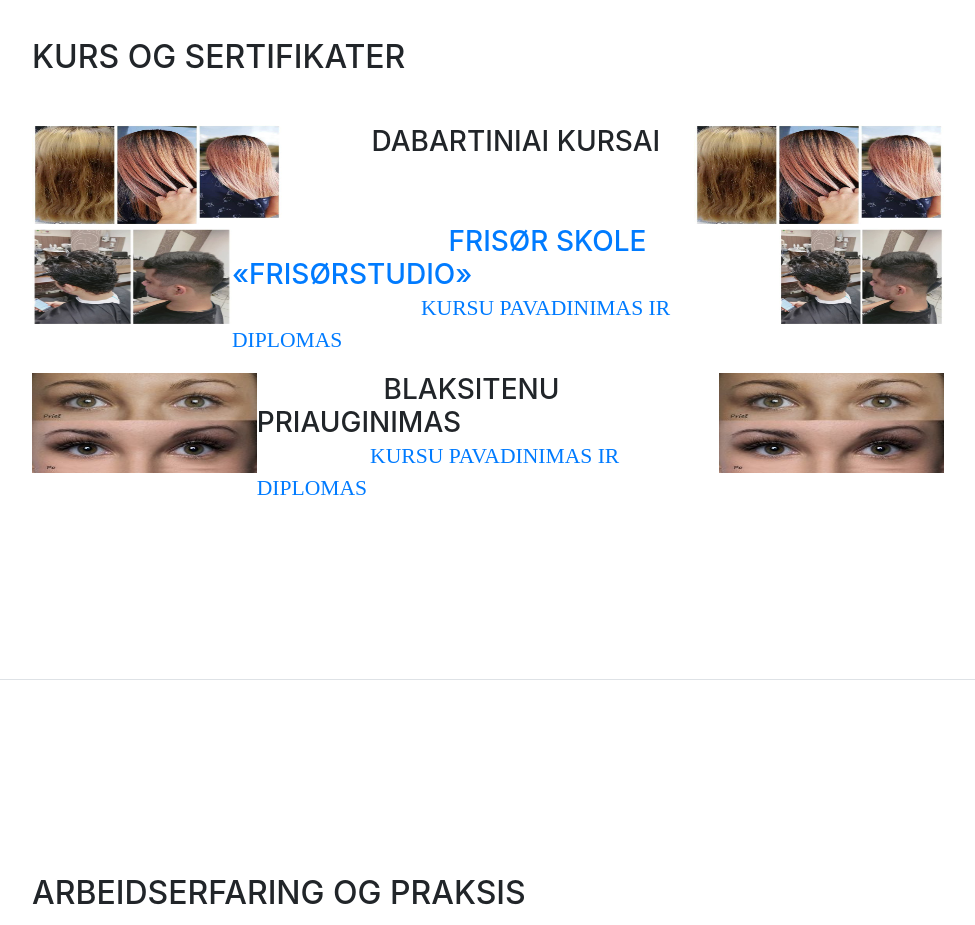
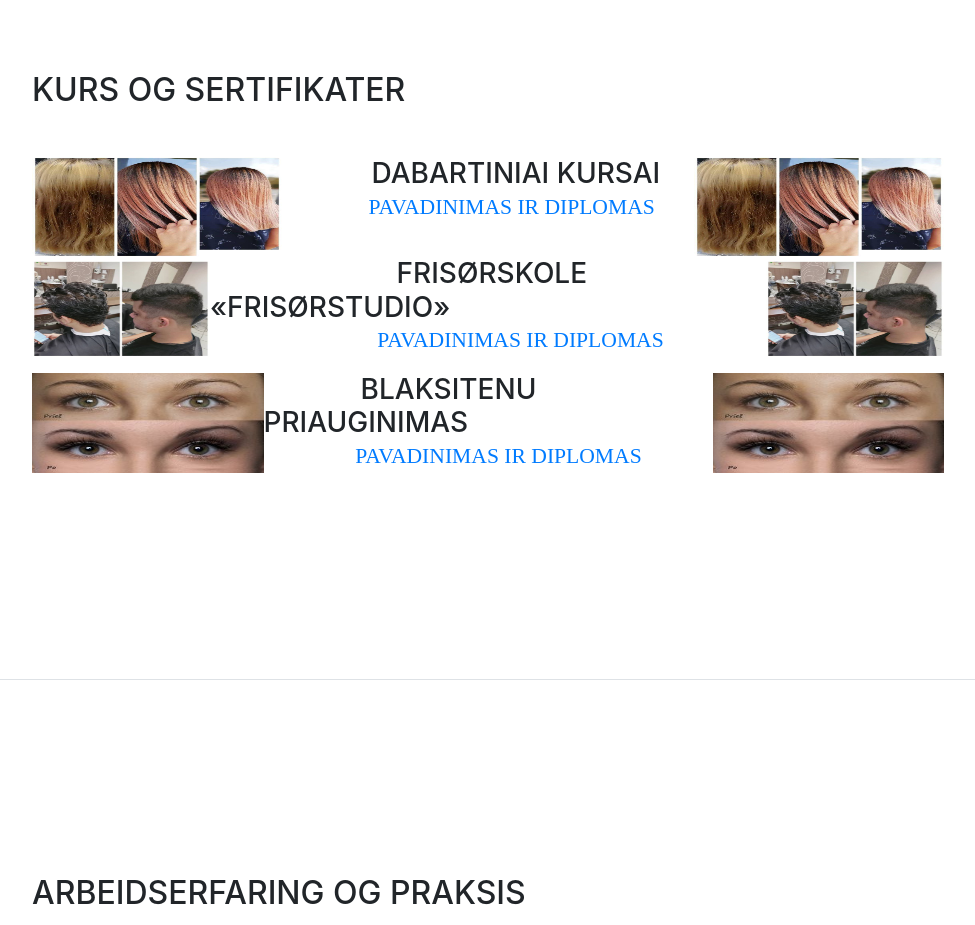
Before and after one commit to vaidavaida/vaidavaida.github.io, a website with bundled scripts: page index.html in a window 1280 px wide. Shown: the part 1720-2645 px from the top of the page, without its empty margins (288-1263 px from the left). Built offline with nearby package versions, Linux system fonts and the light colour scheme; a web font is replaced by a local one.

Commit message:
Update index.html

```diff
--- a/index.html
+++ b/index.html
@@ -124,7 +124,7 @@
             <div class="resume-content mr-auto">
               <h3 class="mb-0">&nbsp&nbsp&nbsp&nbsp&nbsp&nbsp&nbsp&nbsp&nbsp&nbsp&nbsp&nbspDabartiniai kursai</h3>
               <div class="subheading mb-3">
-                <a href="img/kursai1.pdf" target="_blank" style="text-decoration:none"&nbsp&nbsp&nbsp&nbsp&nbsp&nbsp&nbsp&nbsp&nbsp&nbsp&nbsp&nbsp&nbsp&nbsp&nbsp&nbspKursu pavadinimas ir diplomas</a>
+                <a href="img/kursai1.pdf" target="_blank" style="text-decoration:none">&nbsp&nbsp&nbsp&nbsp&nbsp&nbsp&nbsp&nbsp&nbsp&nbsp&nbsp&nbsp&nbsp&nbsp&nbsp&nbspPavadinimas ir diplomas</a>
               </div>
             </div>
             <img src="img/farging.jpg" height="100" width="250">
@@ -133,9 +133,9 @@
           <div class="resume-item d-flex flex-column flex-md-row">
             <img src="img/klippe.jpg" height="100" width="200" align = "bottom">
             <div class="resume-content mr-auto">
-              <h3 class="mb-0">&nbsp&nbsp&nbsp&nbsp&nbsp&nbsp&nbsp&nbsp&nbsp&nbsp&nbsp&nbsp&nbsp&nbsp&nbsp&nbsp&nbsp&nbsp&nbsp&nbsp&nbsp&nbsp&nbsp&nbsp&nbsp&nbsp&nbsp&nbsp&nbspFrisør skole «Frisørstudio»</h3>
+              <h3 class="mb-0">&nbsp&nbsp&nbsp&nbsp&nbsp&nbsp&nbsp&nbsp&nbsp&nbsp&nbsp&nbsp&nbsp&nbsp&nbsp&nbsp&nbsp&nbsp&nbsp&nbsp&nbsp&nbsp&nbsp&nbsp&nbspFrisørskole «Frisørstudio»</h3>
               <div class="subheading mb-3">
-                <a href="img/kursai2.pdf" target="_blank" style="text-decoration:none">&nbsp&nbsp&nbsp&nbsp&nbsp&nbsp&nbsp&nbsp&nbsp&nbsp&nbsp&nbsp&nbsp&nbsp&nbsp&nbsp&nbsp&nbsp&nbsp&nbsp&nbsp&nbsp&nbsp&nbsp&nbsp&nbsp&nbsp&nbsp&nbsp&nbsp&nbsp&nbsp&nbsp&nbsp&nbspKursu pavadinimas ir diplomas</a>
+                <a href="img/kursai2.pdf" target="_blank" style="text-decoration:none">&nbsp&nbsp&nbsp&nbsp&nbsp&nbsp&nbsp&nbsp&nbsp&nbsp&nbsp&nbsp&nbsp&nbsp&nbsp&nbsp&nbsp&nbsp&nbsp&nbsp&nbsp&nbsp&nbsp&nbsp&nbsp&nbsp&nbsp&nbsp&nbsp&nbsp&nbspPavadinimas ir diplomas</a>
               </div>
 
             </div>
@@ -146,9 +146,9 @@
           <div class="resume-item d-flex flex-column flex-md-row">
             <img src="img/blakstienos.jpg" height="100" width="250">
             <div class="resume-content mr-auto">
-              <h3 class="mb-0">&nbsp&nbsp&nbsp&nbsp&nbsp&nbsp&nbsp&nbsp&nbsp&nbsp&nbsp&nbsp&nbsp&nbsp&nbsp&nbsp&nbspBlaksitenu priauginimas</h3>
+              <h3 class="mb-0">&nbsp&nbsp&nbsp&nbsp&nbsp&nbsp&nbsp&nbsp&nbsp&nbsp&nbsp&nbsp&nbspBlaksitenu priauginimas</h3>
               <div class="subheading mb-3">
-                <a href="img/kursai3.pdf" target="_blank" style="text-decoration:none">&nbsp&nbsp&nbsp&nbsp&nbsp&nbsp&nbsp&nbsp&nbsp&nbsp&nbsp&nbsp&nbsp&nbsp&nbsp&nbsp&nbsp&nbsp&nbsp&nbsp&nbspKursu pavadinimas ir diplomas</a>
+                <a href="img/kursai3.pdf" target="_blank" style="text-decoration:none">&nbsp&nbsp&nbsp&nbsp&nbsp&nbsp&nbsp&nbsp&nbsp&nbsp&nbsp&nbsp&nbsp&nbsp&nbsp&nbsp&nbspPavadinimas ir diplomas</a>
               </div>
             </div>
             <img src="img/blakstienos.jpg" height="100" width="250">
```
